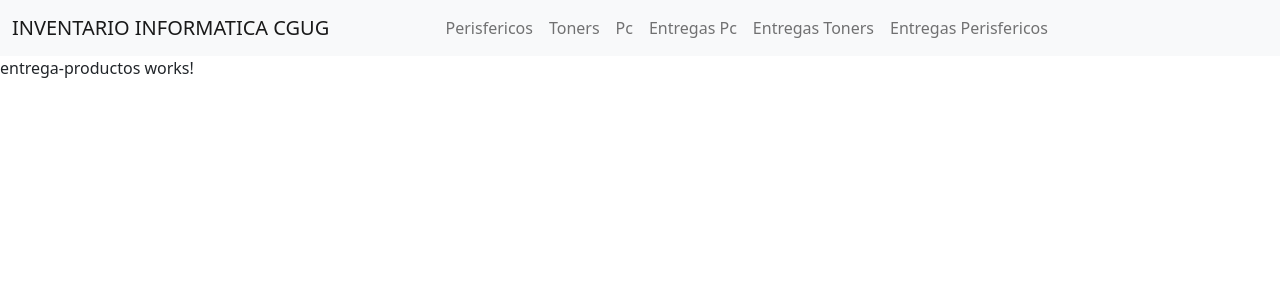
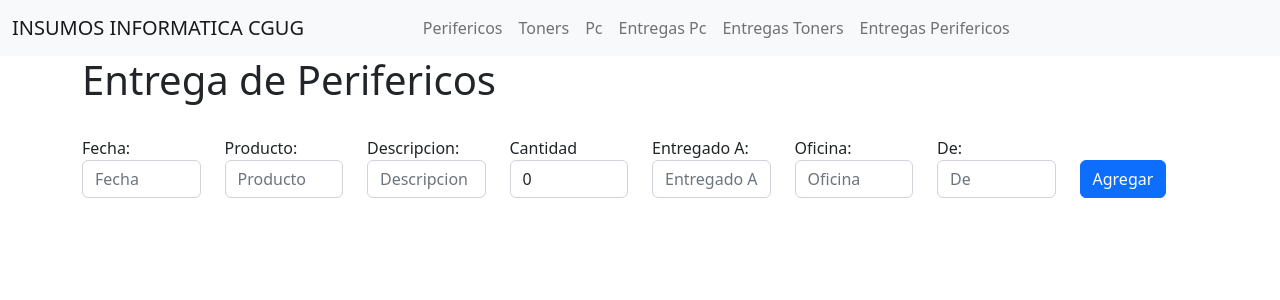
Before and after one commit to Gaston-Diaz/Inventario-Info, an Angular app: page /entregaPerisfericos in a window 1280 px wide. Shown: the top 300 px of the page. Built offline with nearby package versions, Linux system fonts and the light colour scheme.

Commit message:
Se trabajo sobre el componente entrega de perisfericos y se corrigo el texto por defecto de los demas componentes

```diff
--- a/src/app/app.component.html
+++ b/src/app/app.component.html
@@ -1,14 +1,14 @@
 
     <nav class="navbar navbar-expand-lg bg-body-tertiary">
         <div class="container-fluid">
-          <a class="navbar-brand">INVENTARIO INFORMATICA CGUG</a>
+          <a class="navbar-brand">INSUMOS INFORMATICA CGUG</a>
           <button class="navbar-toggler" type="button" data-bs-toggle="collapse" data-bs-target="#navbarNavDropdown" aria-controls="navbarNavDropdown" aria-expanded="false" aria-label="Toggle navigation">
             <span class="navbar-toggler-icon"></span>
           </button>
           <div class="collapse navbar-collapse" id="navbarNavDropdown">
             <ul class="navbar-nav" style="margin-left: 10%;">
               <li class="nav-item">
-                <a class="nav-link" aria-current="page" routerLink="/perisfericos">Perisfericos</a>
+                <a class="nav-link" aria-current="page" routerLink="/perisfericos">Perifericos</a>
               </li>
               <li class="nav-item">
                 <a class="nav-link" routerLink="/toners">Toners</a>
@@ -23,7 +23,7 @@
                 <a class="nav-link" routerLink="/entregaToners">Entregas Toners</a>
               </li>
               <li class="nav-item">
-                <a class="nav-link" routerLink="/entregaPerisfericos">Entregas Perisfericos</a>
+                <a class="nav-link" routerLink="/entregaPerisfericos">Entregas Perifericos</a>
               </li>
             </ul>
           </div>
--- a/src/app/components/entrega-pc/entrega-pc.component.html
+++ b/src/app/components/entrega-pc/entrega-pc.component.html
@@ -1,4 +1,4 @@
-<p>entrega-pc works!</p>
+
 <div class="container">
     <div class="col"><h1>{{titulo}}</h1></div>
     <br>
--- a/src/app/components/entrega-productos/entrega-productos.component.html
+++ b/src/app/components/entrega-productos/entrega-productos.component.html
@@ -1 +1,59 @@
-<p>entrega-productos works!</p>
+
+<div class="container">
+    <div class="col"><h1>{{titulo}}</h1></div>
+    <br>
+    <div class="form-group row">
+
+        <div class="form-group col md-3">
+            <label for="eFecha">Fecha:</label>
+            <input type="text" nombre="eFecha" id="eFecha" placeholder="Fecha" class="form-control" [(ngModel)]="inputFecha">
+        </div>
+
+        <div class="form-group col md-3">
+            <label for="producto">Producto:</label>
+            <input type="text" nombre="producto" id="producto" placeholder="Producto" class="form-control" [(ngModel)]="inputProducto">
+        </div>
+
+        <div class="form-group col md-3">
+            <label for="descripcion">Descripcion:</label>
+            <input type="text" nombre="descripcion" id="descripcion" placeholder="Descripcion" class="form-control" [(ngModel)]="inputDescripcion">
+        </div>
+
+        <div class="form-group col md-3">
+            <label for="cantidad">Cantidad</label>
+            <input type="text" nombre="cantidad" id="cantidad" placeholder="Cantidad" class="form-control" [(ngModel)]="inputCantidad">
+        </div>
+
+        <div class="form-group col md-3">
+            <label for="entregadoA">Entregado A:</label>
+            <input type="text" nombre="entregadoA" id="entregadoA" placeholder="Entregado A" class="form-control" [(ngModel)]="inputEntregadoA">
+        </div>
+
+        <div class="form-group col md-3">
+            <label for="oficina">Oficina:</label>
+            <input type="text" nombre="oficina" id="oficina" placeholder="Oficina" class="form-control" [(ngModel)]="inputOficina">
+        </div>
+
+        <div class="form-group col md-3">
+            <label for="de">De:</label>
+            <input type="text" nombre="de" id="de" placeholder="De" class="form-control" [(ngModel)]="inputDe">
+        </div>
+
+        <div class="col" style="margin-top: 2.1%;">
+            <button type="submit" class="btn btn-primary" (click)="agregarEPeriferico()">Agregar</button>
+        </div>
+
+    </div>
+
+    <br>
+
+    <div class="container">
+        <div class="row">
+            <div class="col">
+                <div *ngFor="let prod of ePerifericos">
+                    {{prod.fecha}} {{prod.producto}} {{prod.descripcion}} {{prod.cantidad}} {{prod.entregadoA}} {{prod.oficina}} {{prod.de}}
+                </div>
+            </div>
+        </div>
+    </div>
+</div>
--- a/src/app/components/entrega-productos/entrega-productos.component.ts
+++ b/src/app/components/entrega-productos/entrega-productos.component.ts
@@ -1,15 +1,29 @@
 import { Component, OnInit } from '@angular/core';
+import { EPerisferico } from 'src/app/models/ePerisferico.model';
 
 @Component({
   selector: 'app-entrega-productos',
   templateUrl: './entrega-productos.component.html',
   styleUrls: ['./entrega-productos.component.css']
 })
-export class EntregaProductosComponent implements OnInit {
+export class EntregaProductosComponent {
+  titulo= "Entrega de Perifericos"
 
   constructor() { }
 
-  ngOnInit(): void {
+  ePerifericos: EPerisferico[]=[]
+
+  agregarEPeriferico(){
+    let ePeriferico = new EPerisferico(this.inputFecha,this.inputProducto,this.inputDescripcion,this.inputCantidad,this.inputEntregadoA,this.inputOficina,this.inputDe);
+    this.ePerifericos.push(ePeriferico);
   }
 
+  inputFecha:string="";
+  inputProducto:string="";
+  inputDescripcion:string="";
+  inputCantidad:number=0;
+  inputEntregadoA:string="";
+  inputOficina:string="";
+  inputDe:string="";
+
 }
--- a/src/app/components/entrega-toners/entrega-toners.component.html
+++ b/src/app/components/entrega-toners/entrega-toners.component.html
@@ -1,4 +1,4 @@
-<p>entrega-toners works!</p>
+
 <div class="container">
     <div class="col"><h1>{{titulo}}</h1></div>
     <br>
--- a/src/app/components/pcs/pcs.component.html
+++ b/src/app/components/pcs/pcs.component.html
@@ -1,4 +1,4 @@
-<p>pcs works!</p>
+
 <div class="container">
 <div class="col"><h1>{{titulo}}</h1></div>
 <br>
--- a/src/app/components/perifericos/perifericos.component.html
+++ b/src/app/components/perifericos/perifericos.component.html
@@ -1,4 +1,4 @@
-<p>perifericos works!</p>
+
 <div class="container">
     <div class="col"><h1>{{titulo}}</h1></div>
     <br>
--- a/src/app/components/toners/mod-toner/mod-toner.component.html
+++ b/src/app/components/toners/mod-toner/mod-toner.component.html
@@ -1,4 +1,4 @@
-<p>mod-toner works!</p>
+
 <div class="container">
     <div class="col"><h1>{{titulo}}</h1></div>
     <br>
--- a/src/app/components/toners/mod-toner/mod-toner.component.ts
+++ b/src/app/components/toners/mod-toner/mod-toner.component.ts
@@ -9,7 +9,7 @@ import { STonerService } from 'src/app/services/s-toner.service';
   styleUrls: ['./mod-toner.component.css']
 })
 export class ModTonerComponent implements OnInit {
-  titulo = "Actualizar stock de Toner"
+  titulo = "Modificar Datos - Actualizar stock de Toner"
   constructor(private route:ActivatedRoute, private tonerService:STonerService, private router: Router) { }
 
   toners: Toner[]=[];
--- a/src/app/components/toners/toners.component.html
+++ b/src/app/components/toners/toners.component.html
@@ -1,4 +1,4 @@
-<p>toners works!</p>
+
 
 <div class="container">
     <div class="col"><h1>{{titulo}}</h1></div>
```
